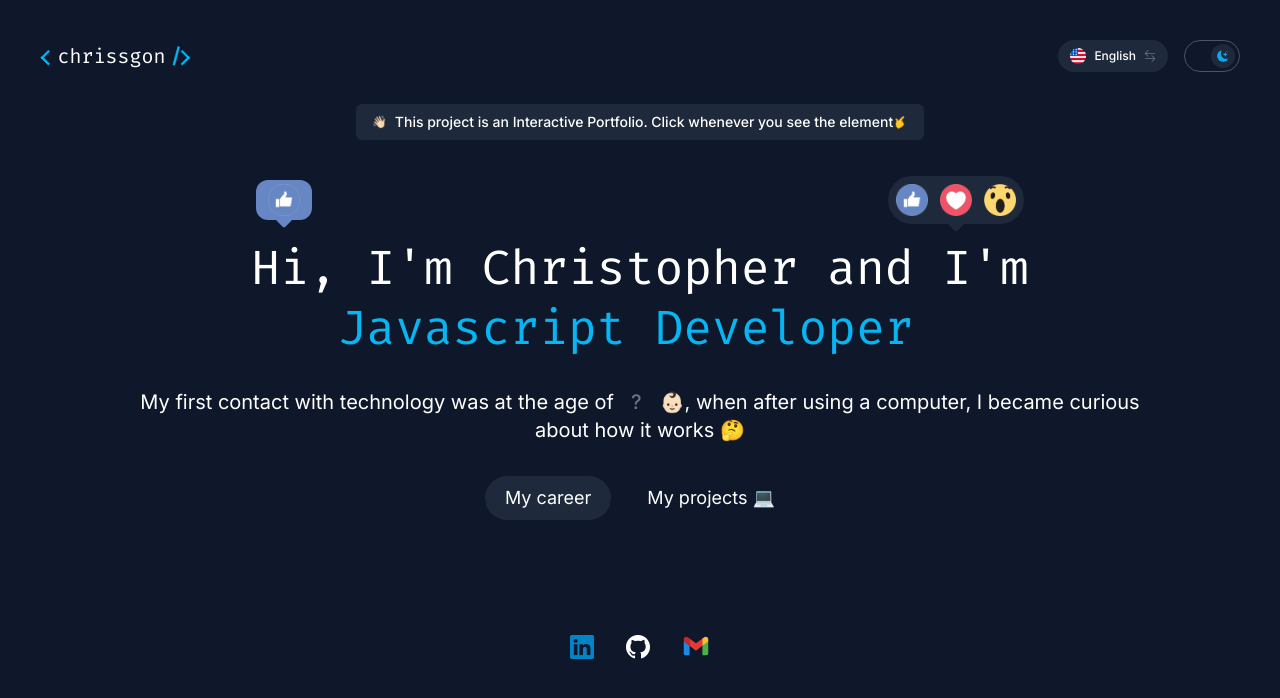
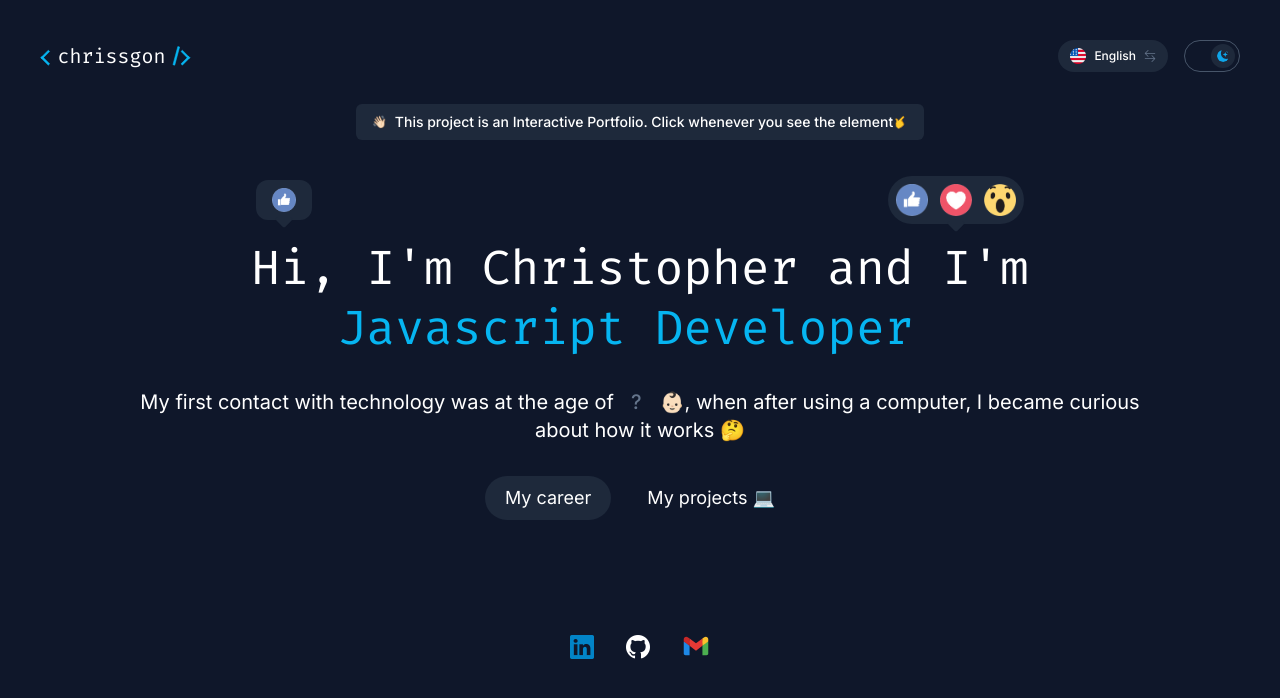
Before and after one commit to chrissgon/portfolio, a Nuxt app: page / in a window 1280 px wide. Shown: the top 698 px of the page. Built offline with nearby package versions, Linux system fonts and the light colour scheme.

Commit message:
feat: :sparkles: adjusts

```diff
--- a/components/Tooltip.vue
+++ b/components/Tooltip.vue
@@ -2,9 +2,7 @@
   <span
     class="absolute rounded-full p-2 select-none whitespace-nowrap capitalize text-sm text-white bg-slate-800"
   >
-    <slot></slot>
-
-    <div class="absolute -bottom-2 left-1/2 -translate-x-1/2">
+    <span class="absolute -bottom-2 left-1/2 -translate-x-1/2">
       <svg
         class="fill-current text-slate-800 dark:!text-slate-800 [.bg-slate-100_&]:text-slate-100"
         width="18"
@@ -16,7 +14,8 @@
           d="M10.4603 9.67279C9.67691 10.4683 8.39389 10.4683 7.61044 9.67279L1.48375 3.45199C0.238613 2.18773 1.13423 0.0485944 2.9087 0.0485942L15.1621 0.0485931C16.9366 0.048593 17.8322 2.18772 16.587 3.45199L10.4603 9.67279Z"
         />
       </svg>
-    </div>
+    </span>
+    <slot></slot>
   </span>
 </template>
 
--- a/pages/index.vue
+++ b/pages/index.vue
@@ -50,11 +50,11 @@
             love: reaction === Reaction.Love,
             wow: reaction === Reaction.Wow,
           }"
-          class="w-14 flex justify-center rounded-xl -translate-y-16 [&_.reaction]:w-8 [&_.reaction]:hidden bg-slate-100 dark:bg-slate-800 [&.love]:bg-love [&.love_svg]:fill-love [&.like]:bg-like [&.like_svg]:fill-like sm:translate-x-32 py-1"
+          class="w-14 flex justify-center rounded-xl -translate-y-16 [&_.reaction]:w-6 [&_.reaction]:hidden bg-slate-100 dark:bg-slate-800  sm:translate-x-32 py-2"
         >
           <img src="/like.gif" class="reaction [.like_&]:flex" />
           <img src="/love.gif" class="reaction [.love_&]:flex" />
-          <img src="/wow.gif" class="reaction [.wow_&]:flex !w-6 my-1" />
+          <img src="/wow.gif" class="reaction [.wow_&]:flex" />
         </Tooltip>
 
         <span v-text="TranslatorStore.getText('indexWelcome')"></span>
```
